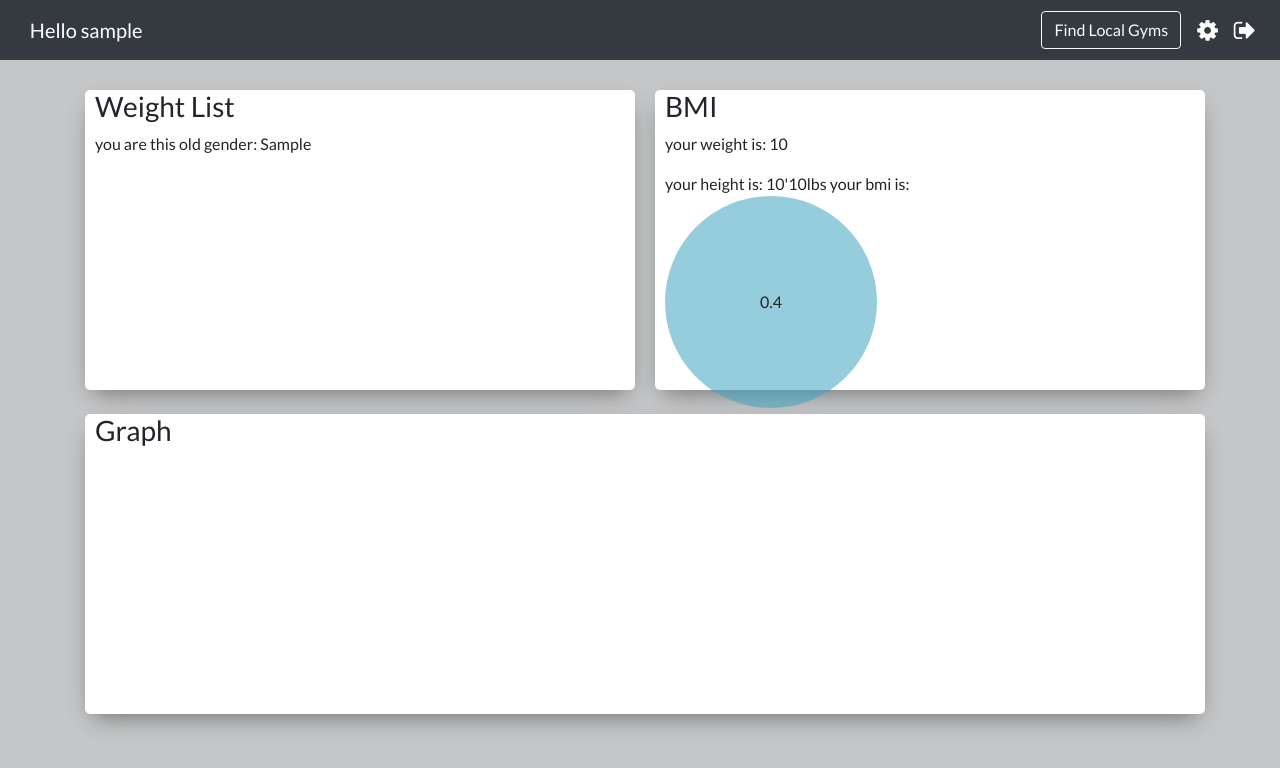
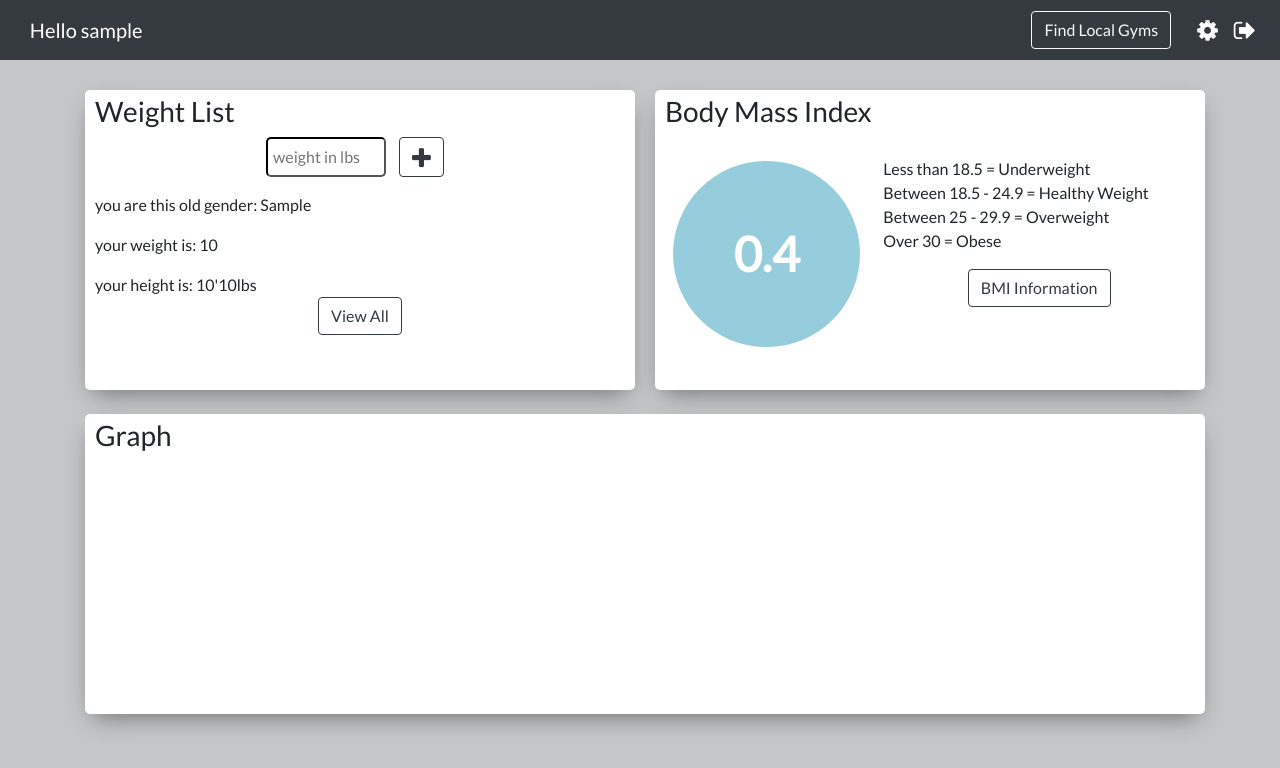
Before and after one commit to Craig-Codes/Weight_Tracker_App, a Node server app: page /profile in a window 1280 px wide. Shown: the top 768 px of the page. Run offline with Node 20, Linux system fonts and the light colour scheme; a user stored in the database is signed in; tables that the repository leaves empty hold one stand-in row (values such as "Sample post"); some libraries are stand-ins or nearby versions.

Commit message:
add weight db interaction

```diff
--- a/app.js
+++ b/app.js
@@ -52,7 +52,10 @@ passport.serializeUser(User.serializeUser()); // methods required to take data f
 passport.deserializeUser(User.deserializeUser());
 
 // ROUTE SETUP
+const weightsRoutes = require("./routes/weights");
 const indexRoutes = require("./routes/index"); // require the index routes
+
+app.use(weightsRoutes);
 app.use(indexRoutes);
 
 app.get("/test", function (req, res) {
--- /dev/null
+++ b/middleware/index.js
@@ -0,0 +1,10 @@
+const middlewareObj = {}
+
+middlewareObj.isLoggedIn = function (req, res, next) {
+    if (req.isAuthenticated()) {
+        return next();
+    }
+    res.redirect("/");
+}
+
+module.exports = middlewareObj;
--- a/models/user.js
+++ b/models/user.js
@@ -5,7 +5,6 @@ const mongoose = require("mongoose"),
 var weightSchema = new mongoose.Schema({
   weight: Number,
   date: Date,
-  comment: String,
 });
 
 // Main Schema
--- a/public/js/landing.js
+++ b/public/js/landing.js
@@ -51,7 +51,7 @@ registerBtn.addEventListener("click", () => {
     '<div class="form-group">' +
     '<input type="password" class="form-control" id="ConfirmPassword" placeholder="&#xf084; Confirm password" name="passwordCheck" style="font-family: Arial, FontAwesome;" required /></div>' +
     '<div class="form-group">' +
-    '<input type="number" min="1" max="99" class="form-control" id="InputAge" placeholder="&#xf073; Age" name="age" style="font-family: Arial, FontAwesome;"  required/></div>' +
+    '<input type="number" min="18" max="99" class="form-control" id="InputAge" placeholder="&#xf073; Age" name="age" style="font-family: Arial, FontAwesome;"  required/></div>' +
     '<div class="form-group">' +
     '<label for="male">Male</label>' +
     '<input type="radio" id="male" class="male" name="gender" value="male" required>' +
--- a/public/stylesheets/profile.css
+++ b/public/stylesheets/profile.css
@@ -5,6 +5,10 @@ body {
 
 i {
   color: white;
+}
+
+h3{
+  padding-top: 5px;
 }
 
 .navbar {
@@ -36,6 +40,25 @@ i {
   box-shadow: 0px 10px 23px -8px rgba(0, 0, 0, 0.45);
   height: 300px;
   border-radius: 5px;
+  transition: 0.2s ease-out;
+  -webkit-transition: 0.2s ease-out;
+  -moz-transition: 0.2s ease-out;
+}
+
+.raised-block:hover,
+.raised-block:focus{
+  transform: translateY(-1%);
+  -webkit-transform: translateY(-1%);
+  -moz-transform: translateY(-1%);
+  transition: 0.2s ease-out;
+  -webkit-transition: 0.2s ease-out;
+  -moz-transition: 0.2s ease-out;
+  -webkit-box-shadow: 0px 15px 25px -8px rgba(0, 0, 0, 0.55);
+  -moz-box-shadow: 0px 15px 25px -8px rgba(0, 0, 0, 0.55);
+  box-shadow: 0px 15px 25px -8px rgba(0, 0, 0, 0.55);
+  -webkit-transform: scale(1.02);
+  -moz-transform: scale(1.02);
+  transform: scale(1.02);
 }
 @media (max-width: 33.9em) {
   .raised-block {
@@ -60,16 +83,73 @@ i {
   display: inline-flex;
   justify-content: center;
   align-items: center;
-  text-align: center
+  text-align: center;
+  color: white;
+  font-weight: bolder;
+  font-size: 3rem;
 }
 
 .circleBase {
   border-radius: 50%;
+  display: block;
+  margin:auto;
+  margin-top: 3vh;
 }
 
 .contact-circle {
   position: relative;
-  width: 40%;
+  width: 80%;
   height: auto;
-  padding-top: 40%;
+  padding-top: 80%;
+  margin-left: 10%;
+
 }
+.col-6{
+  height: 230px;
+
+}
+
+.col-7{
+  padding-left:0;
+  padding-top: 20px;
+}
+
+.col-5{
+  padding-right:0;
+  padding-left:0;
+}
+
+button{
+  text-align: center;
+  margin-right: 10px;
+  margin-left: 10px;
+}
+
+#InputLbs{
+  vertical-align: middle;
+  width: 120px;
+  height: 40px;
+  border-radius: 5px;
+  border-color: black;
+}
+
+#InputLbs:hover{
+  border-color: #6c757d;
+  border-radius: 5px;
+  box-shadow: inset 0 1px 1px rgba(0, 0, 0, 0.075), 0 0 8px rgba(0, 0, 0, 0.6);
+  -moz-box-shadow: inset 0 1px 1px rgba(0, 0, 0, 0.075), 0 0 8px rgba(0, 0, 0, 0.6);
+  -webkit-box-shadow: inset 0 1px 1px rgba(0, 0, 0, 0.075), 0 0 8px rgba(0, 0, 0, 0.6);
+}
+
+.fa-plus{
+  vertical-align: middle;
+  color: #343a40;
+  animation: 0.2 ease-in;
+  -moz-animation: 0.2 ease-in;
+  -webkit-animation: 0.2 ease-in;
+}
+
+
+.fa-button:hover .fa-plus{
+color: white;
+}
--- a/routes/index.js
+++ b/routes/index.js
@@ -3,8 +3,8 @@ const router = express.Router(); // new isntance of the express router... all ro
 const passport = require("passport");
 const User = require("../models/user");
 const profileFunctions = require("../public/js/profile");
+const middleware = require("../middleware"); // because the middleware file is called index.js, we dont need to explicityl put / index.js at the end as express will look here by default
 
-const bmiCalc = 24;
 // AUTH ROUTES - Register
 
 // Post from the register form. handles Sign-up logic
@@ -61,16 +61,16 @@ router.get("/", function (req, res) {
 });
 
 //INDEX Route
-router.get("/profile", isLoggedIn, function (req, res) {
+router.get("/profile", middleware.isLoggedIn, function (req, res) {
   let bmi = profileFunctions.bmi(req.user.weight, req.user.heightFt, req.user.heightIn, req.user.age); // send user details to BMI calc function
   let color = profileFunctions.bmiColor(bmi);
   res.render("profile", { currentUser: req.user, bmi: bmi, color: color });
 });
 
 // NEW Route
-//router.get("/profile/new", function (req, res) {
-//////res.render("new", { currentUser: req.user });
-//});
+// router.get("/profile/new", function (req, res) {
+//   res.render("new", { currentUser: req.user });
+// });
 
 //CREATE Route
 //router.post("/profile", function (req, res) {
@@ -78,13 +78,4 @@ router.get("/profile", isLoggedIn, function (req, res) {
 //res.redirect("/profile", { currentUser: req.user });
 //});
 
-// Middlewear
-//Checks to see if a user is logged in, if not kicks them back to the login screen - stops errors where user becomes undefined on page refresh
-function isLoggedIn(req, res, next) {
-  if (req.isAuthenticated()) {
-    return next();
-  }
-  res.redirect("/");
-}
-
 module.exports = router; // export the router paths
--- a/views/partials/header.ejs
+++ b/views/partials/header.ejs
@@ -1,57 +1,34 @@
 <!DOCTYPE html>
 <html lang="en">
+
 <head>
   <!-- Required meta tags -->
   <meta charset="utf-8" />
-    <meta
-      name="viewport"
-      content="width=device-width, initial-scale=1, shrink-to-fit=no"
-    />
+  <meta name="viewport" content="width=device-width, initial-scale=1, shrink-to-fit=no" />
   <!-- Bootstrap CSS -->
-    <link
-      rel="stylesheet"
-      href="https://stackpath.bootstrapcdn.com/bootstrap/4.4.1/css/bootstrap.min.css"
-      integrity="sha384-Vkoo8x4CGsO3+Hhxv8T/Q5PaXtkKtu6ug5TOeNV6gBiFeWPGFN9MuhOf23Q9Ifjh"
-      crossorigin="anonymous"
-    />
-    <link
-      href="https://cdnjs.cloudflare.com/ajax/libs/font-awesome/4.7.0/css/font-awesome.min.css"
-      rel="stylesheet"
-    />
-    <link
-      rel="stylesheet"
-      href="https://fonts.googleapis.com/css?family=Lato"
-    />
+  <link rel="stylesheet" href="https://stackpath.bootstrapcdn.com/bootstrap/4.4.1/css/bootstrap.min.css"
+    integrity="sha384-Vkoo8x4CGsO3+Hhxv8T/Q5PaXtkKtu6ug5TOeNV6gBiFeWPGFN9MuhOf23Q9Ifjh" crossorigin="anonymous" />
+  <link href="https://cdnjs.cloudflare.com/ajax/libs/font-awesome/4.7.0/css/font-awesome.min.css" rel="stylesheet" />
+  <link rel="stylesheet" href="https://fonts.googleapis.com/css?family=Lato" />
   <link rel="stylesheet" href="/stylesheets/profile.css" />
   <link rel="icon" type="image/png" href="/images/favicon.jpg" />
   <title>Weight Tracker</title>
 </head>
+
 <body>
   <nav class="navbar navbar-expand navbar-dark bg-dark">
     <!-- add in navbar-expand-sm for burger menu if needed-->
-      <a class="navbar-brand mb-0 h1" href="#"
-        ><i class="fa fa-<%=currentUser.gender%>" aria-hidden="true"></i>&ensp;
-        Hello <%=currentUser.username%></a
-      >
-      <button
-        class="navbar-toggler"
-        type="button"
-        data-toggle="collapse"
-        data-target="#navbarText"
-        aria-controls="navbarText"
-        aria-expanded="false"
-        aria-label="Toggle navigation"
-      >
+    <a class="navbar-brand mb-0 h1" href="/profile"><i class="fa fa-<%=currentUser.gender%>"
+        aria-hidden="true"></i>&ensp;
+      Hello <%=currentUser.username%></a>
+    <button class="navbar-toggler" type="button" data-toggle="collapse" data-target="#navbarText"
+      aria-controls="navbarText" aria-expanded="false" aria-label="Toggle navigation">
       <span class="navbar-toggler-icon"></span>
     </button>
     <div class="collapse navbar-collapse" id="navbarText">
       <ul class="navbar-nav ml-auto">
         <li class="nav-item">
-            <a
-              class="nav-link"
-              href="https://ca-gym-finder.netlify.com/"
-              target="_blank"
-            >
+          <a class="nav-link" href="https://ca-gym-finder.netlify.com/" target="_blank">
             <button type="button" class="btn btn-outline-light">
               Find Local Gyms
             </button>
@@ -59,16 +36,15 @@
         </li>
         <li class="nav-item">
           <a class="nav-link" href="#">
-              <i class="fa fa-cog" aria-hidden="true"></i
-            ></a>
+            <i class="fa fa-cog" aria-hidden="true"></i></a>
         </li>
         <li class="nav-item">
           <a class="nav-link" href="/logout">
-              <i class="fa fa-sign-out" aria-hidden="true"></i
-            ></a>
+            <i class="fa fa-sign-out" aria-hidden="true"></i></a>
         </li>
       </ul>
     </div>
   </nav>
 </body>
+
 </html>
--- a/views/profile.ejs
+++ b/views/profile.ejs
@@ -5,18 +5,48 @@
     <div class="col-md-6">
       <div class="raised-block">
         <h3>Weight List</h3>
+        <div class="text-center">
+          <form id="custom-form" action="/profile" method="post">
+            <div class="form-group">
+              <input type="number" id="InputLbs" name="weight" min="50" max="500" placeholder=" weight in lbs" required>
+              <button class="btn btn-outline-dark fa-button"><i class="fa fa-plus" aria-hidden="true"></i></button>
+            </div>
+          </form>
+
+        </div>
         <p>you are this old gender: <%=currentUser.gender%></p>
+        <p>your weight is: <%=currentUser.weight%></p>
+        your height is: <%=currentUser.heightFt%>'<%=currentUser.heightIn%>lbs
+        <div class="text-center">
+          <a href="https://www.nhs.uk/common-health-questions/lifestyle/what-is-the-body-mass-index-bmi/"
+            target="_blank"><button class="btn btn-outline-dark">View All</button></a>
+        </div>
+      </div>
 
-      </div>
     </div>
     <div class="col-md-6">
       <div class="raised-block">
-        <h3>BMI</h3>
-        <p>your weight is: <%=currentUser.weight%></p>
-        your height is: <%=currentUser.heightFt%>'<%=currentUser.heightIn%>lbs
-        your bmi is:
-        <div class="circleBase contact-circle" style="background-color: <%=color%>;">
-          <div id="bmiScore"><%=bmi%></div>
+        <h3>Body Mass Index</h3>
+        <div class="row">
+          <div class="col-5">
+
+            <div class="circleBase contact-circle" style="background-color: <%=color%>;">
+              <div id="bmiScore">
+                <%=bmi%>
+              </div>
+            </div>
+          </div>
+          <div class="col-7">
+            <p>Less than 18.5 = Underweight<br>
+              Between 18.5 - 24.9 = Healthy Weight<br>
+              Between 25 - 29.9 = Overweight<br>
+              Over 30 = Obese</p>
+            <div class="text-center">
+              <a href="https://www.nhs.uk/common-health-questions/lifestyle/what-is-the-body-mass-index-bmi/"
+                target="_blank"><button class="btn btn-outline-dark">BMI Information</button></a>
+            </div>
+
+          </div>
         </div>
       </div>
 
```
Also changed, not shown: routes/weights.js (added, +52 -0 lines), views/login_register.ejs (+17 -46 lines). Lines whose indentation alone changed are shown as unchanged.
